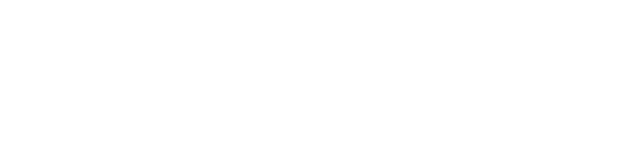
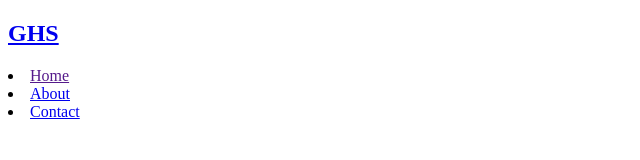
Before and after one commit to ahmedBou/justFront, a plain HTML site: page index.html in a window 1280 px wide. Shown: the whole page, without its empty margins (0-640 px from the left). Drawn offline with Linux system fonts and the light colour scheme.

Commit message:
add title

```diff
--- a/index.html
+++ b/index.html
@@ -1,10 +1,24 @@
 <!DOCTYPE html>
 <html lang="en">
-<head>
-    <meta charset="UTF-8">
-    <title>Title</title>
-</head>
-<body>
+    <head>
+        <meta charset="UTF-8">
+        <meta name="viewport" content="width=device-width, initial-scale=1.0">
+        <meta http-equiv="X-UA-Compatible" content="ie=edge">
+        <link rel="stylesheet" href="css/style.css">
+        <title>Hotel SAFI </title>
+    </head>
+    <body>
+        <header>
+            <nav id="navbar">
+                <h1 class="logo">
+                    <a href="index.html">GHS</a>
+                </h1>
+                <li><a href="">Home</a> </li>
+                <li><a href="about.html">About</a> </li>
+                <li><a href="contact.html">Contact</a> </li>
 
-</body>
+            </nav>
+        </header>
+
+    </body>
 </html>
```
